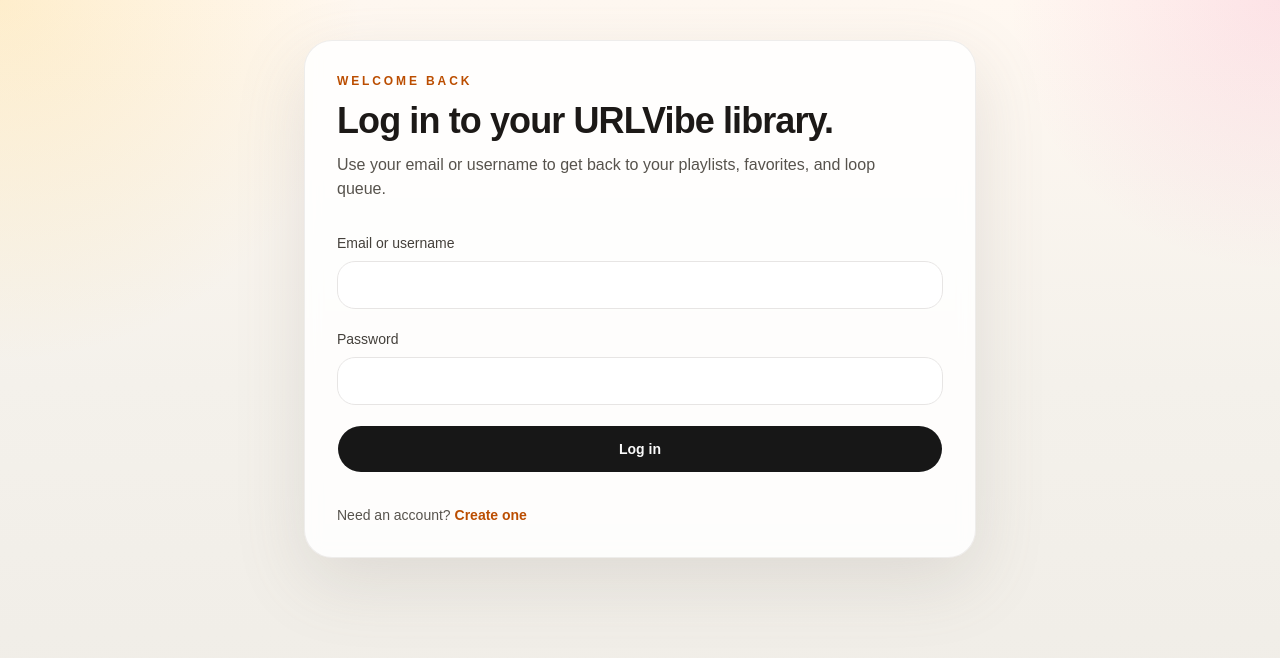
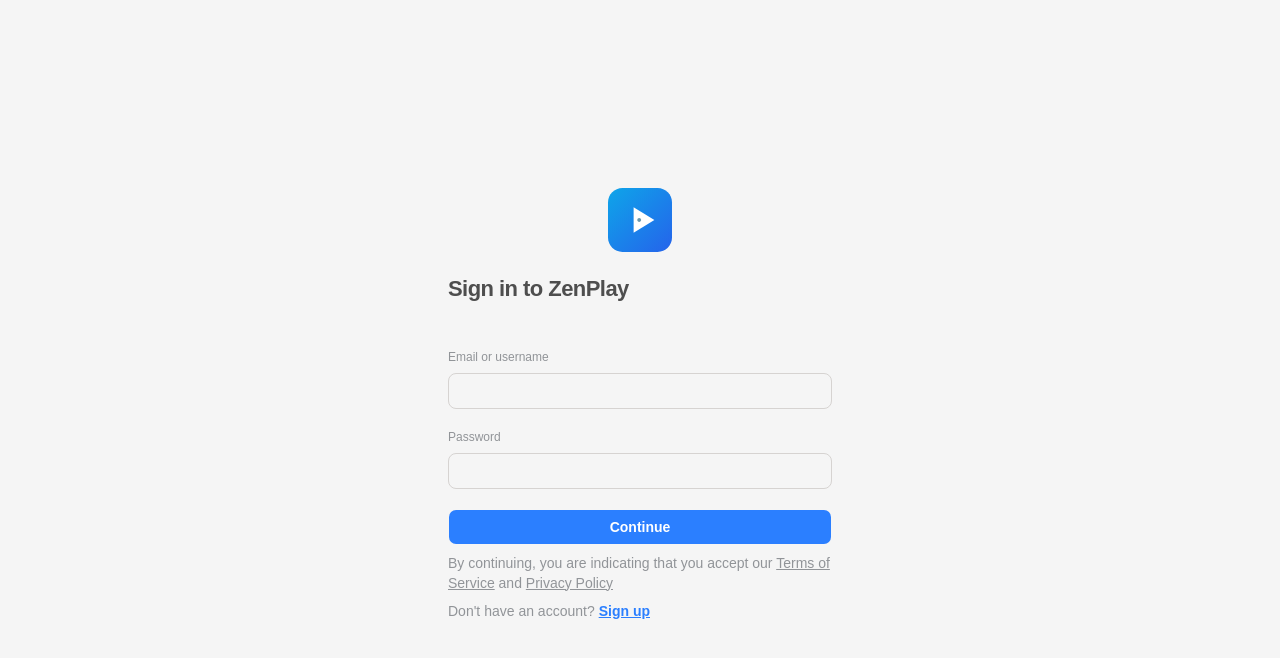
Before and after one commit to NishantCoder108/aura-ts, a React (Vite) app: page /login in a window 1280 px wide. Shown: the top 658 px of the page. Built offline with nearby package versions, Linux system fonts and the light colour scheme; no server answers.

Commit message:
refactor: improved ui

```diff
--- a/src/components/auth/Login.tsx
+++ b/src/components/auth/Login.tsx
@@ -1,16 +1,10 @@
-import { useState, type FormEvent } from "react";
+import { useState } from "react";
 import { Link, useLocation, useNavigate } from "react-router";
 
 import { Button } from "@/components/ui/button";
 import { useAuth } from "@/context/AuthContext";
 import { ApiError } from "@/lib/api";
-
-const shellClassName =
-  "min-h-screen bg-[radial-gradient(circle_at_top_left,rgba(251,191,36,0.18),transparent_24%),radial-gradient(circle_at_top_right,rgba(236,72,153,0.12),transparent_18%),linear-gradient(180deg,#fff8f1_0%,#f4f1eb_48%,#efece6_100%)] px-4 py-10";
-const panelClassName =
-  "mx-auto grid w-full max-w-2xl gap-8 rounded-[28px] border border-stone-200/70 bg-white/85 p-6 shadow-[0_24px_70px_rgba(120,113,108,0.16)] backdrop-blur md:p-8";
-const inputClassName =
-  "h-12 w-full rounded-2xl border border-stone-200 bg-white/90 px-4 text-sm text-stone-900 outline-none transition focus:border-amber-400 focus:ring-4 focus:ring-amber-100";
+import logo from "@/assets/logo.svg";
 
 const Login = () => {
   const navigate = useNavigate();
@@ -23,7 +17,7 @@
   const [error, setError] = useState("");
   const [isSubmitting, setIsSubmitting] = useState(false);
 
-  async function handleSubmit(event: FormEvent<HTMLFormElement>) {
+  async function handleSubmit(event) {
     event.preventDefault();
     setError("");
     setIsSubmitting(true);
@@ -54,26 +48,27 @@
   }
 
   return (
-    <div className={shellClassName}>
-      <div className={panelClassName}>
-        <div className="grid gap-3">
-          <span className="text-xs font-semibold uppercase tracking-[0.24em] text-amber-700">
-            Welcome back
-          </span>
-          <h1 className="text-3xl font-semibold tracking-tight text-stone-900 md:text-4xl">
-            Log in to your URLVibe library.
-          </h1>
-          <p className="max-w-xl text-sm leading-6 text-stone-600 md:text-base">
+    <div className="flex items-center justify-center min-h-screen">
+      <div className="">
+        <div className="flex  gap-3 flex-col mb-11">
+          <div className="flex items-center justify-center">
+            <img src={logo} alt="ZenPlay Logo" className="h-20 w-20" />
+          </div>
+          <h2 className="text-[22px] text-start font-semibold  tracking-tight text-[#4e4e4e]">
+            Sign in to ZenPlay
+          </h2>
+          {/* <p className="max-w-xl text-sm leading-6 text-stone-600 md:text-base">
             Use your email or username to get back to your playlists, favorites,
             and loop queue.
-          </p>
+          </p> */}
         </div>
+        {error ? <span className="text-sm font-semibold text-red-500">{error}</span> : null}
 
         <form className="grid gap-5" onSubmit={handleSubmit}>
-          <label className="grid gap-2 text-sm font-medium text-stone-700">
+          <label className="grid gap-2 text-xs font-medium text-[#919498]">
             <span>Email or username</span>
             <input
-              className={inputClassName}
+              className="h-9 rounded-md border text-[#4e4e4e] border-stone-300 px-3 py-2 text-sm"
               name="identifier"
               type="text"
               autoComplete="username"
@@ -87,10 +82,10 @@
             />
           </label>
 
-          <label className="grid gap-2 text-sm font-medium text-stone-700">
+          <label className="grid gap-2 text-xs font-medium text-[#919498]">
             <span>Password</span>
             <input
-              className={inputClassName}
+              className="h-9 rounded-md border text-[#4e4e4e] border-stone-300 px-3 py-2 text-sm"
               name="password"
               type="password"
               autoComplete="current-password"
@@ -104,17 +99,23 @@
             />
           </label>
 
-          {error ? <p className="text-sm text-red-700">{error}</p> : null}
 
-          <Button className="h-12 rounded-full text-sm font-semibold" type="submit" disabled={isSubmitting}>
-            {isSubmitting ? "Signing in..." : "Log in"}
+
+
+          <Button className="h-9 rounded-md text-sm font-semibold bg-blue-500 text-white min-w-3xs md:min-w-80  w-full  cursor-pointer"  type="submit" disabled={isSubmitting}>
+            {isSubmitting ? "Signing in..." : "Continue"}
           </Button>
         </form>
 
-        <p className="text-sm text-stone-600">
-          Need an account?{" "}
-          <Link className="font-semibold text-amber-700 hover:text-amber-800" to="/signup">
-            Create one
+
+
+        <p className="text-sm text-[#919498] mt-2 max-w-sm" >
+          By continuing, you are indicating that you accept our <span className="underline">Terms of Service</span> and <span className="underline">Privacy Policy</span>
+        </p>
+        <p className="text-sm text-[#919498] mt-2">
+          Don't have an account?
+          <Link className="font-semibold text-blue-500 hover:text-blue-600 underline pl-1" to="/signup">
+            Sign up
           </Link>
         </p>
       </div>
--- a/src/index.css
+++ b/src/index.css
@@ -49,8 +49,8 @@
 }
 
 :root {
-    --background: oklch(1 0 0);
-    --foreground: oklch(0.145 0 0);
+    --background: #F5F5F5;
+    --foreground: #4E4E4E;
     --card: oklch(1 0 0);
     --card-foreground: oklch(0.145 0 0);
     --popover: oklch(1 0 0);
@@ -84,8 +84,8 @@
 }
 
 .dark {
-    --background: oklch(0.145 0 0);
-    --foreground: oklch(0.985 0 0);
+    --background: #4E4E4E;
+    --foreground: #F5F5F5;
     --card: oklch(0.205 0 0);
     --card-foreground: oklch(0.985 0 0);
     --popover: oklch(0.205 0 0);
```
Also changed, not shown: src/assets/logo.svg (added).
